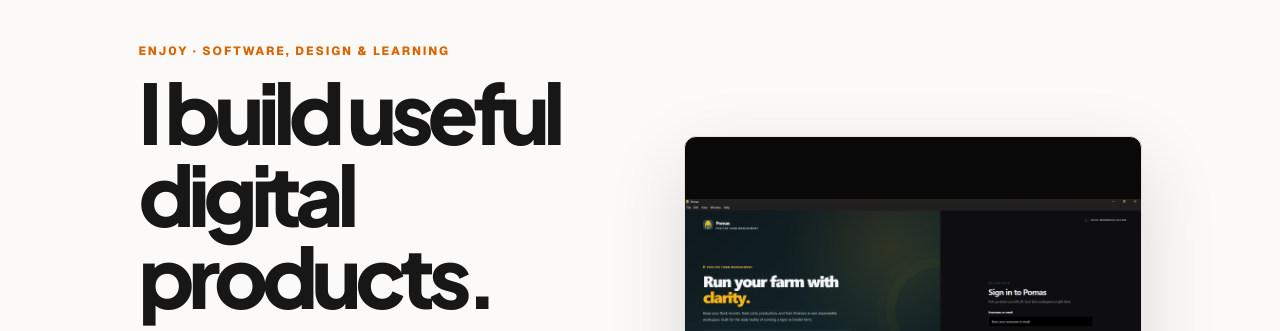
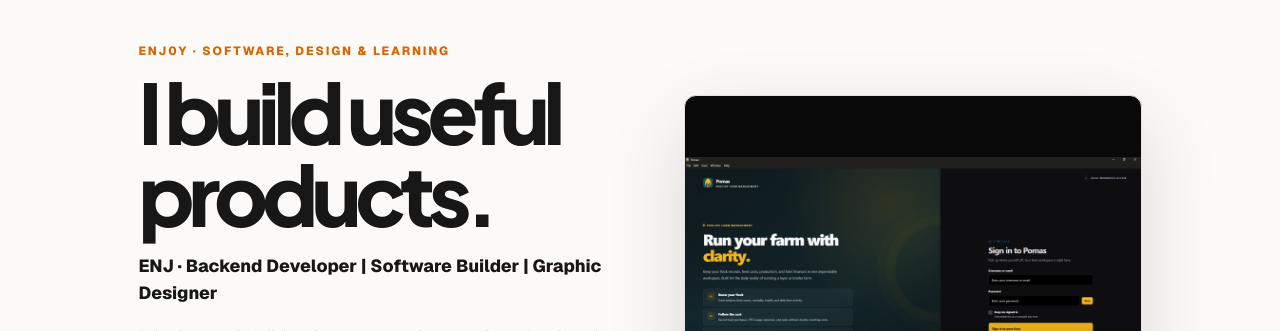
Before and after one commit to ENJ0Y-Labs/enj-portfolio, a plain HTML site: page index.html in a window 1280 px wide. Shown: the part 163-494 px from the top of the page. Drawn offline with nearby package versions, Linux system fonts and the light colour scheme.

Commit message:
Shorten homepage headline and switch accent theme to red

```diff
--- a/index.html
+++ b/index.html
@@ -42,7 +42,7 @@
   ]
 }
 </script>
-<meta name="theme-color" content="#FF7A00">
+<meta name="theme-color" content="#DC2626">
 <title>ENJ | Backend Developer, Software Builder &amp; Graphic Designer | ENJ0Y</title>
 <link rel="stylesheet" href="global.css">
 <link rel="stylesheet" href="feedback.css">
@@ -76,7 +76,7 @@
 <section class="home-hero home-hero-editorial" aria-labelledby="home-title">
   <div class="home-hero-copy">
     <p class="page-eyebrow">ENJ0Y · SOFTWARE, DESIGN &amp; LEARNING</p>
-    <h1 class="page-title" id="home-title">I build useful digital products.</h1>
+    <h1 class="page-title" id="home-title">I build useful products.</h1>
     <p class="role-line">ENJ · Backend Developer | Software Builder | Graphic Designer</p>
     <p class="page-lead">I design and build software experiences, from backend systems and web applications to desktop tools and visual design.</p>
     <div class="page-buttons">
```
